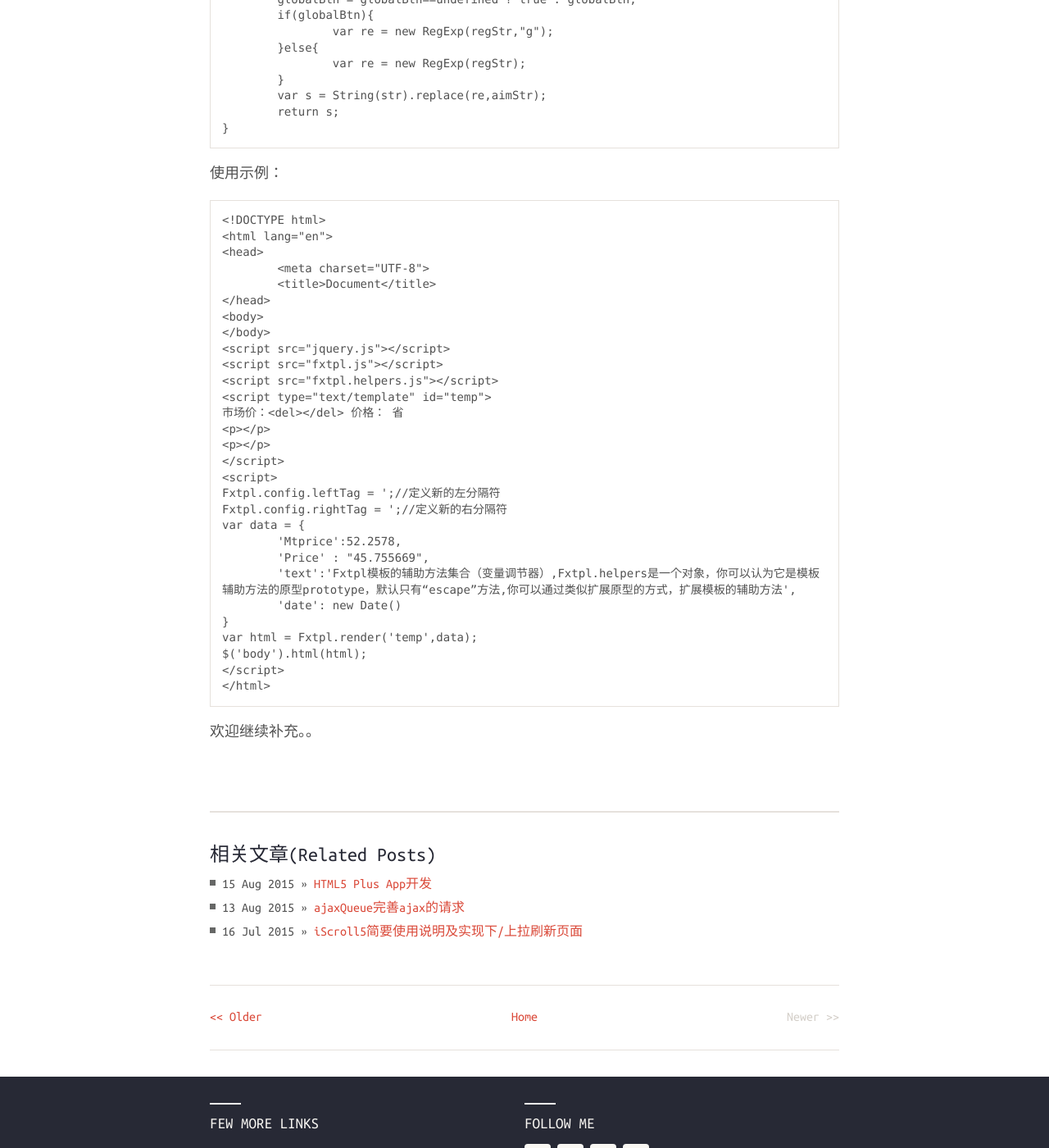
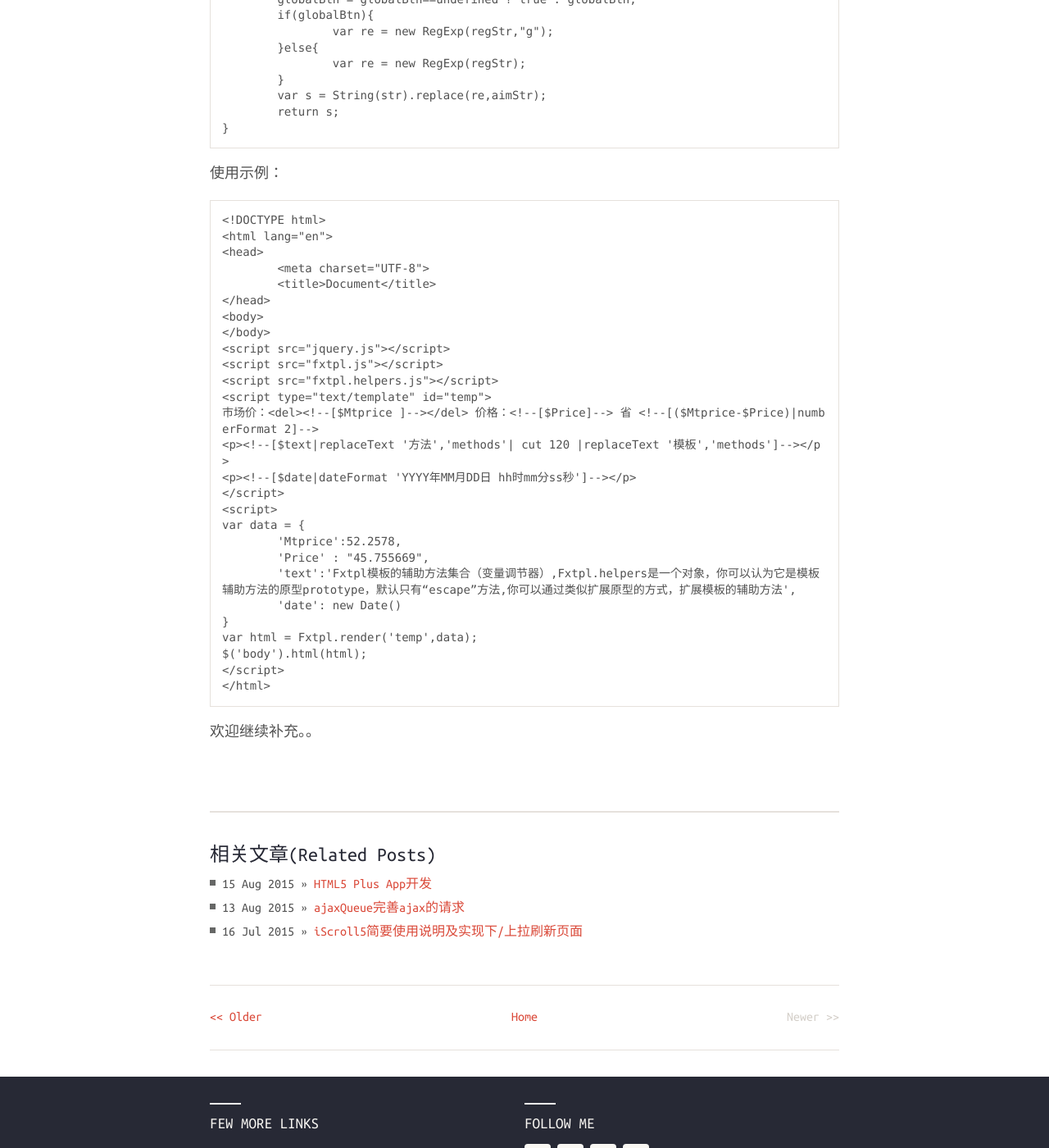
Before and after one commit to CooLNuanfeng/coolnuanfeng.github.com, a Jekyll site: the page built from _posts/2015-09-02-fxtplHelpers.md, in a window 1280 px wide and 1400 px high, scrolled down 1672 px. Shown: the whole window at 82% size. Built offline with Jekyll 4.4.1, drawn with Linux system fonts in a browser that asks for light colours.

Commit message:
2015-09-02

```diff
--- a/_posts/2015-09-02-fxtplHelpers.md
+++ b/_posts/2015-09-02-fxtplHelpers.md
@@ -90,13 +90,11 @@ permalink: fxtplHelpers
 	<script src="fxtpl.js"></script>
 	<script src="fxtpl.helpers.js"></script>
 	<script type="text/template" id="temp">
-	市场价：<del>{{$Mtprice }}</del> 价格：{{$Price}} 省 {{($Mtprice-$Price)|numberFormat 2}}
-	<p>{{$text|replaceText '方法','methods'| cut 120 |replaceText '模板','methods'}}</p>
-	<p>{{$date|dateFormat 'YYYY年MM月DD日 hh时mm分ss秒'}}</p>
+	市场价：<del><!--[$Mtprice ]--></del> 价格：<!--[$Price]--> 省 <!--[($Mtprice-$Price)|numberFormat 2]-->
+	<p><!--[$text|replaceText '方法','methods'| cut 120 |replaceText '模板','methods']--></p>
+	<p><!--[$date|dateFormat 'YYYY年MM月DD日 hh时mm分ss秒']--></p>
 	</script>
 	<script>
-	Fxtpl.config.leftTag = '{{';//定义新的左分隔符
-	Fxtpl.config.rightTag = '}}';//定义新的右分隔符
 	var data = {
 		'Mtprice':52.2578,
 		'Price' : "45.755669",
```
